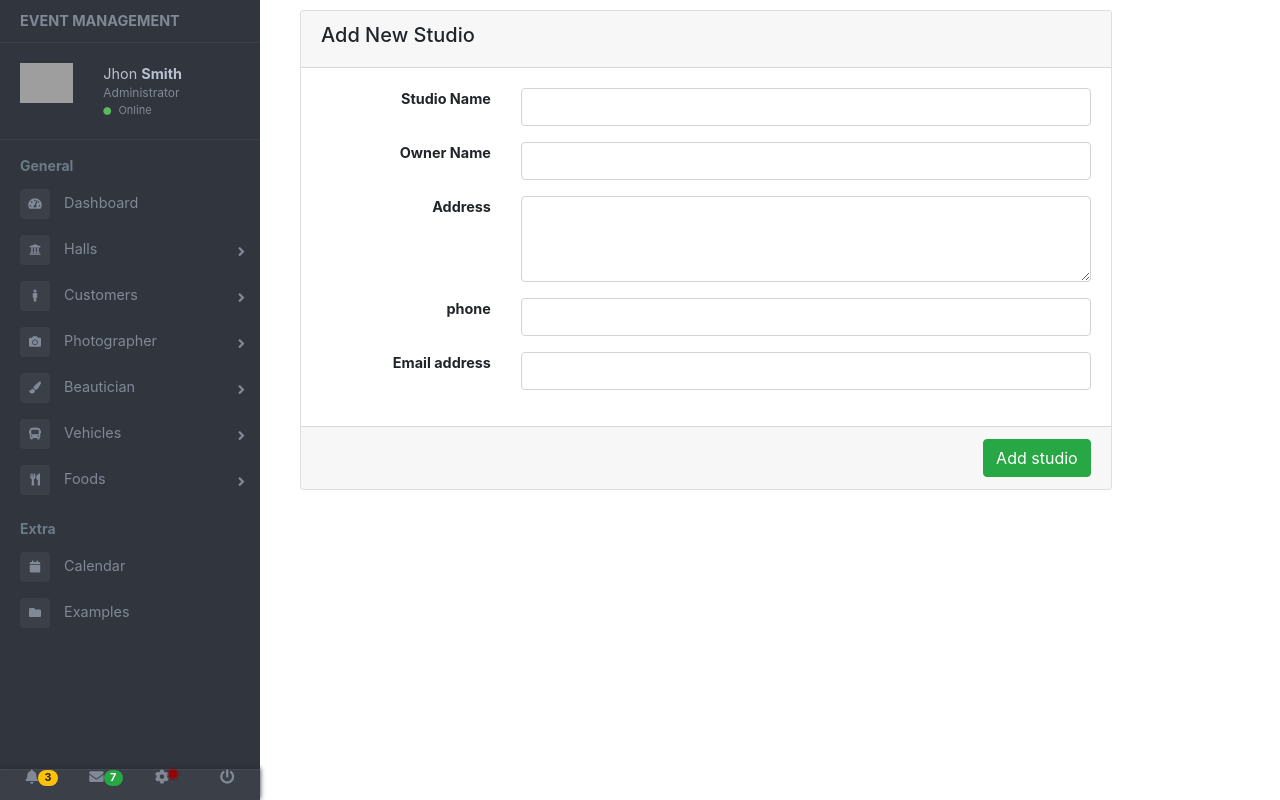
After one commit to EMS26/EMS, a PHP site: page /admin/studio.php in a window 1280 px wide. The commit adds this page. Run offline with PHP 8.4, Linux system fonts and the light colour scheme; some libraries are stand-ins or nearby versions; grey boxes are pictures that could not be loaded.

Commit message:
first commit

```diff
--- a/admin/menu.php
+++ b/admin/menu.php
@@ -82,10 +82,14 @@
           <div class="sidebar-submenu">
             <ul>
               <li>
-                <a href="#">Add</a>
+                <a href="studio.php">Studio</a>
               </li>
               <li>
-                <a href="#">Manage</a>
+                <a href="#">Studio Manage</a>
+              </li>
+
+              <li>
+                <a href="#">Photograh package</a>
               </li>
             </ul>
           </div>
--- /dev/null
+++ b/admin/studio.php
@@ -0,0 +1,92 @@
+<link href="//maxcdn.bootstrapcdn.com/bootstrap/4.0.0/css/bootstrap.min.css" rel="stylesheet" id="bootstrap-css">
+<script src="//maxcdn.bootstrapcdn.com/bootstrap/4.0.0/js/bootstrap.min.js"></script>
+<script src="//cdnjs.cloudflare.com/ajax/libs/jquery/3.2.1/jquery.min.js"></script>
+<!DOCTYPE html>
+<html lang="en">
+
+<head>
+    <link rel="stylesheet" href="css/style.css">
+    <title>Photographer</title>
+    <link rel="stylesheet" href="https://maxcdn.bootstrapcdn.com/bootstrap/4.0.0/css/bootstrap.min.css" integrity="sha384-Gn5384xqQ1aoWXA+058RXPxPg6fy4IWvTNh0E263XmFcJlSAwiGgFAW/dAiS6JXm" crossorigin="anonymous">
+    <link href="https://use.fontawesome.com/releases/v5.0.6/css/all.css" rel="stylesheet">
+</head>
+
+<body>
+    <div class="page-wrapper chiller-theme toggled">
+        <a id="show-sidebar" class="btn btn-sm btn-dark" href="#">
+            <i class="fas fa-bars"></i>
+        </a>
+        <?php
+        include_once('menu.php')
+        ?>
+        <!-- sidebar-wrapper  -->
+        <main class="page-content">
+            <div class="container-fluid">
+                <!-- /page-content" -->
+
+                <div class="row">
+                    <div class="col-md-10">
+                        <div class="card">
+                            <div class="card-header ">
+                                <h5>Add New Studio</h5>
+                            </div>
+                            <div class="card-body ">
+                                <form action="" method="POST">
+                                    <div class="form-group">
+                                        <div class="row">
+                                            <div class="col-md-3" style="text-align: right;"> <label > <b> Studio Name </b></label></div>
+                                            <div class="col-md-9 "> <input type="text" name="studio" class="form-control" required></div>
+                                        </div>
+                                    </div>
+
+                                    <div class="form-group">
+                                        <div class="row">
+                                            <div class="col-md-3" style="text-align: right;"> <label > <b> Owner Name </b></label></div>
+                                            <div class="col-md-9 "> <input type="text" name="name" class="form-control" required></div>
+                                        </div>
+                                    </div>
+
+                                    <div class="form-group">
+                                        <div class="row">
+                                            <div class="col-md-3" style="text-align: right;"> <label> <b>Address</b></label></div>
+                                            <div class="col-md-9"><textarea name="address" id="" cols="30" rows="3" class="form-control"></textarea></div>
+                                        </div>
+                                    </div>
+
+                                    <div class="form-group">
+                                        <div class="row">
+                                            <div class="col-md-3" style="text-align: right;"> <label ><b>phone</b></label></div>
+                                            <div class="col-md-9"><input type="number" class="form-control" name="phone" required></div>
+                                        </div>
+                                    </div>
+
+                                    <div class="form-group">
+                                        <div class="row">
+                                            <div class="col-md-3" style="text-align: right;"> <label ><b>Email address</b></label></div>
+                                            <div class="col-md-9"><input type="email" class="form-control" name="email" required></div>
+                                        </div>
+                                    </div>
+                            </div>
+                            <div class="card-footer ">
+                                <div class="row">
+                                    <div class="col"></div>
+                                    <div class="col-auto"><input type="submit" value="Add studio" class="btn btn-success"></div>
+                                </div>
+                            </div>
+                            </form>
+                        </div>
+                    </div>
+                </div>
+                <!-- ./page-content" -->
+            </div>
+        </main>
+
+    </div>
+    <!-- page-wrapper -->
+    <script src="https://cdnjs.cloudflare.com/ajax/libs/jquery/3.3.1/jquery.min.js"></script>
+    <script src="https://cdnjs.cloudflare.com/ajax/libs/popper.js/1.12.9/umd/popper.min.js" integrity="sha384-ApNbgh9B+Y1QKtv3Rn7W3mgPxhU9K/ScQsAP7hUibX39j7fakFPskvXusvfa0b4Q" crossorigin="anonymous"></script>
+    <script src="https://maxcdn.bootstrapcdn.com/bootstrap/4.0.0/js/bootstrap.min.js" integrity="sha384-JZR6Spejh4U02d8jOt6vLEHfe/JQGiRRSQQxSfFWpi1MquVdAyjUar5+76PVCmYl" crossorigin="anonymous"></script>
+
+</body>
+
+</html>
```
